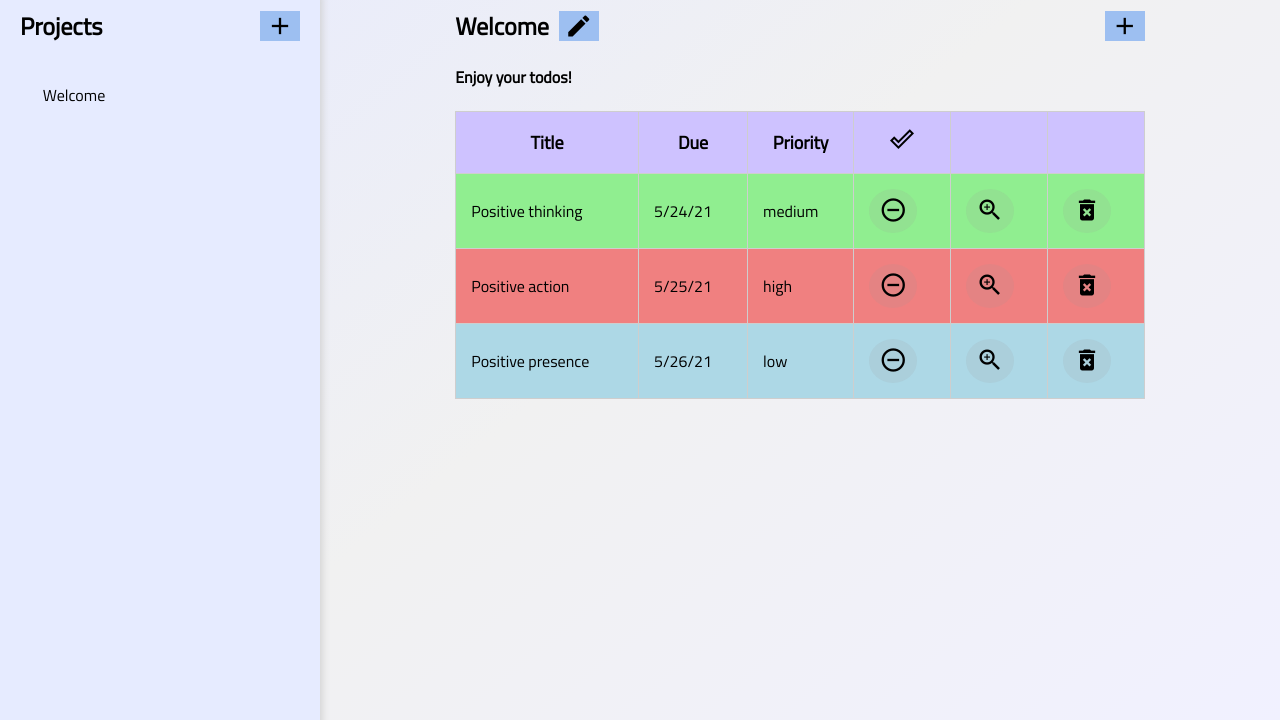
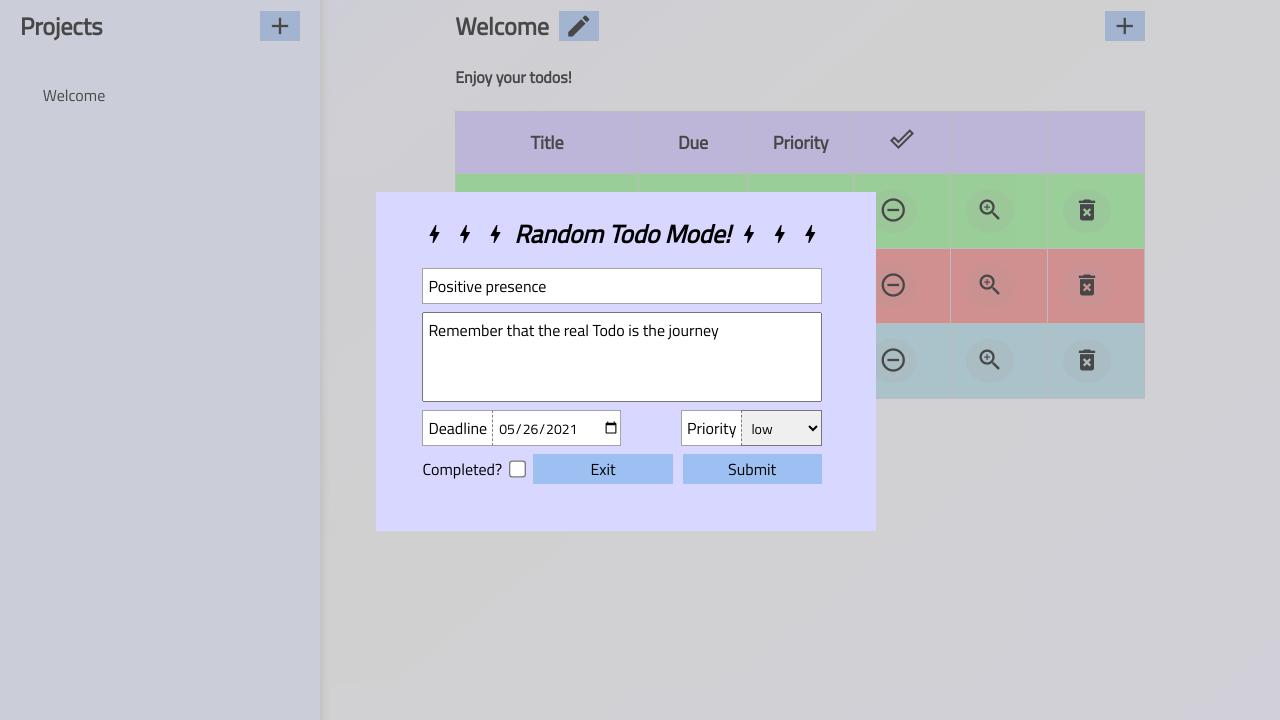
Before and after one commit to andrewjh271/todo-list, a website built with webpack: page dist/index.html in a window 1280 px wide. Both pictures are taken after a click on the button "bolt". Shown: the part 80-800 px from the top of the page. Built offline with nearby package versions, Linux system fonts and the light colour scheme.

Commit message:
Add random todo mode

```diff
--- a/sass/style.scss
+++ b/sass/style.scss
@@ -157,6 +157,12 @@ form h1 {
   font-size: 25px;
 }
 
+.random-todo-mode h1 {
+  display: flex;
+  justify-content: space-between;
+  align-items: center;
+}
+
 input {
   height: 36px;
   border: 1px solid #a4a4a4;
@@ -301,9 +307,9 @@ tr {
 
 .pop-up {
   position: fixed;
+  z-index: 99;
   width: 100vw;
   height: 100vh;
-  // padding: 35vh 37vw 35vh 37vw;
   padding: 35vh 25vw 35vh 33vw;
   background-color: rgba(168, 166, 166, 0.432);
   top: 0;
@@ -329,6 +335,11 @@ tr {
   top: -297px;
 }
 
+.random-todo-mode.pop-up::after {
+  height: 339px;
+  top: -300px;
+}
+
 .pop-up.hidden {
   display: block !important;
   transform: translateX(calc(50vw + 250px)) translateY(50vh);
--- a/src/DOMcontroller.js
+++ b/src/DOMcontroller.js
@@ -1,6 +1,6 @@
 import * as Observer from './observer';
 import showTodo from './showTodo';
-import { currentProject } from './projectsManager';
+import { currentProject, randomProject } from './projectsManager';
 import './projectForm';
 import './newTodo.js';
 
@@ -18,6 +18,8 @@ const todoTable = project.querySelector('.todo-table');
 const todos = todoTable.querySelector('.todo-items');
 const headings = todoTable.querySelectorAll('th');
 
+const randomTodo = document.querySelector('.random-todo');
+
 projectList.addEventListener('click', showProject);
 toggleProjects.addEventListener('click', toggleSidebar);
 headings.forEach(heading => heading.addEventListener('click', sortDisplay));
@@ -25,6 +27,8 @@ headings.forEach(heading => heading.addEventListener('click', sortDisplay));
 todos.addEventListener('click', toggleProgress);
 todos.addEventListener('click', viewTodo);
 todos.addEventListener('click', deleteTodo);
+
+randomTodo.addEventListener('click', showRandomTodo);
 
 let sortParam;
 
@@ -107,3 +111,18 @@ function deleteTodo(e) {
   const index = e.target.dataset.index;
   currentProject.removeTodo(index);
 }
+
+function showRandomTodo() {
+  const tagline = document.createElement('h1');
+  tagline.innerHTML = `
+    <span class="material-icons">bolt</span>
+    <span class="material-icons">bolt</span>
+    <span class="material-icons">bolt</span>
+    <i>Random Todo Mode!</i>
+    <span class="material-icons">bolt</span>
+    <span class="material-icons">bolt</span>
+    <span class="material-icons">bolt</span>
+  `
+  const project = randomProject();
+  showTodo(project.randomTodo(), tagline);
+}
--- a/src/project.js
+++ b/src/project.js
@@ -1,4 +1,5 @@
 import * as Observer from './observer';
+import Todo from './todo';
 
 export default class Project {
   constructor(params) {
@@ -22,4 +23,17 @@ export default class Project {
     this.description = params.description;
     Observer.emit('updateProject');
   }
+
+  randomTodo() {
+    if (this.todos.length === 0) {
+      return new Todo({
+        title: 'Create a Todo for this Project!',
+        description: `${this.title} isn't much of a project without any Todos...`,
+        dueDate: Date.now(),
+        priority: 'high'
+      })
+    }
+    const index = Math.floor(this.todos.length * Math.random());
+    return this.todos[index];
+  }
 }
--- a/src/projectsManager.js
+++ b/src/projectsManager.js
@@ -29,4 +29,9 @@ function update() {
   Observer.emit('updateProjects', projects);
 }
 
-export { add, remove, load, currentProject }
+function randomProject() {
+  const index = Math.floor(projects.length * Math.random());
+  return projects[index];
+}
+
+export { add, remove, load, randomProject, currentProject }
--- a/src/showTodo.js
+++ b/src/showTodo.js
@@ -1,7 +1,7 @@
 
 const form = document.querySelector('.view-todo');
 
-export default function display(todo) {
+export default function display(todo, tagline) {
   clear();
 
   const title = document.createElement('input');
@@ -72,6 +72,11 @@ export default function display(todo) {
   buttonContainer.appendChild(exit);
   buttonContainer.appendChild(submit);
 
+  if (tagline) {
+    form.appendChild(tagline);
+    form.classList.add('random-todo-mode');
+  }
+
   form.appendChild(title);
   form.appendChild(description);
   form.appendChild(inputContainer);
```
Also changed, not shown: dist/index.html, dist/main.js, dist/stylesheets/style.css, 2 other files.
